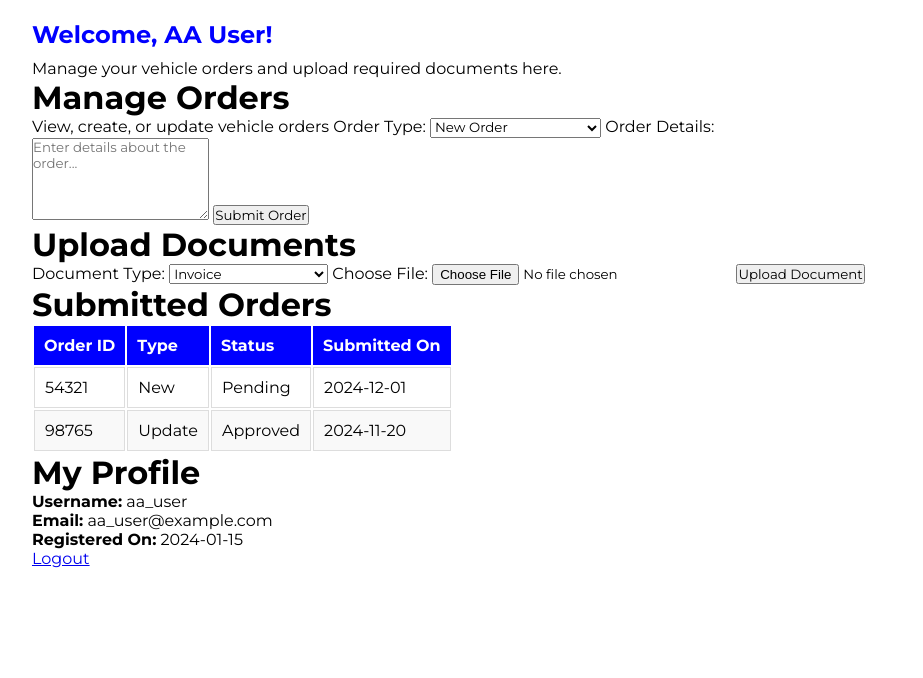
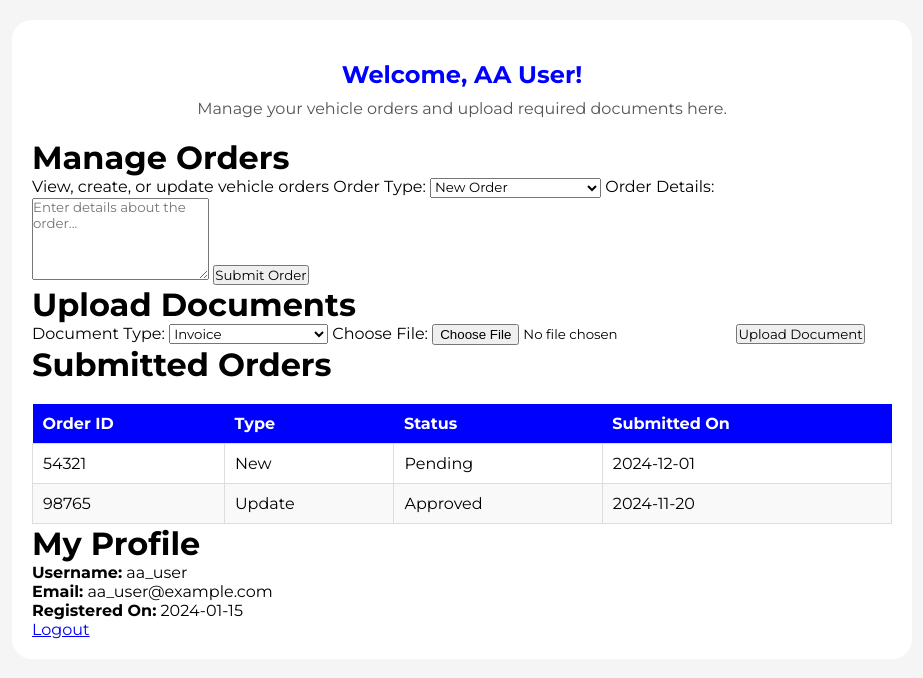
Before and after one commit to katerina-22/EPL342, a PHP site: page /AA_HomePage.html in a window 1280 px wide. Shown: the top 678 px of the page, without its empty margins (178-1101 px from the left). Run offline with PHP 8.4, Linux system fonts and the light colour scheme.

Commit message:
style update

```diff
--- a/style.css
+++ b/style.css
@@ -338,37 +338,10 @@
 .ax-home-page .applications-table tr:nth-child(even) {
     background-color: #f9f9f9;
 }
-
 /* AA Home Page Styles */
-.aa-home-page .container {
-    background-color: #fff;
-    border-radius: 20px;
+.aa-home-page {
+    background-color: #f5f5f5;
     padding: 20px;
-    max-width: 900px;
-    margin: 0 auto;
-}
-
-.aa-home-page .welcome-section h1 {
-    font-size: 24px;
-    font-weight: bold;
-    color: blue;
-    margin-bottom: 10px;
-}
-
-.aa-home-page .applications-table th {
-    background-color: blue;
-    color: white;
-    text-align: left;
-    padding: 10px;
-}
-
-.aa-home-page .applications-table td {
-    padding: 10px;
-    border: 1px solid #ddd;
-}
-
-.aa-home-page .applications-table tr:nth-child(even) {
-    background-color: #f9f9f9;
 }
 
 .aa-home-page .container {
@@ -379,11 +352,27 @@
     margin: 0 auto;
 }
 
+.aa-home-page .welcome-section {
+    text-align: center;
+    padding: 20px;
+}
+
 .aa-home-page .welcome-section h1 {
     font-size: 24px;
     font-weight: bold;
     color: blue;
     margin-bottom: 10px;
+}
+
+.aa-home-page .welcome-section p {
+    font-size: 16px;
+    color: #555;
+}
+
+.aa-home-page .applications-table {
+    width: 100%;
+    margin-top: 20px;
+    border-collapse: collapse;
 }
 
 .aa-home-page .applications-table th {
@@ -403,6 +392,11 @@
 }
 
 /* LT Home Page Styles */
+.lt-home-page {
+    background-color: #f5f5f5;
+    padding: 20px;
+}
+
 .lt-home-page .container {
     background-color: #fff;
     border-radius: 20px;
@@ -411,11 +405,27 @@
     margin: 0 auto;
 }
 
+.lt-home-page .welcome-section {
+    text-align: center;
+    padding: 20px;
+}
+
 .lt-home-page .welcome-section h1 {
     font-size: 24px;
     font-weight: bold;
     color: blue;
     margin-bottom: 10px;
+}
+
+.lt-home-page .welcome-section p {
+    font-size: 16px;
+    color: #555;
+}
+
+.lt-home-page .applications-table {
+    width: 100%;
+    margin-top: 20px;
+    border-collapse: collapse;
 }
 
 .lt-home-page .applications-table th {
```
